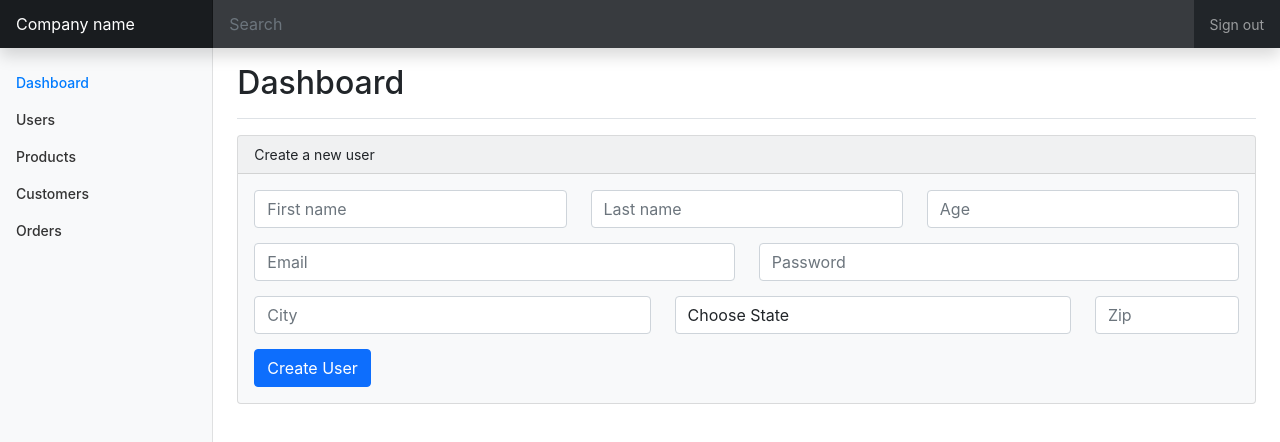
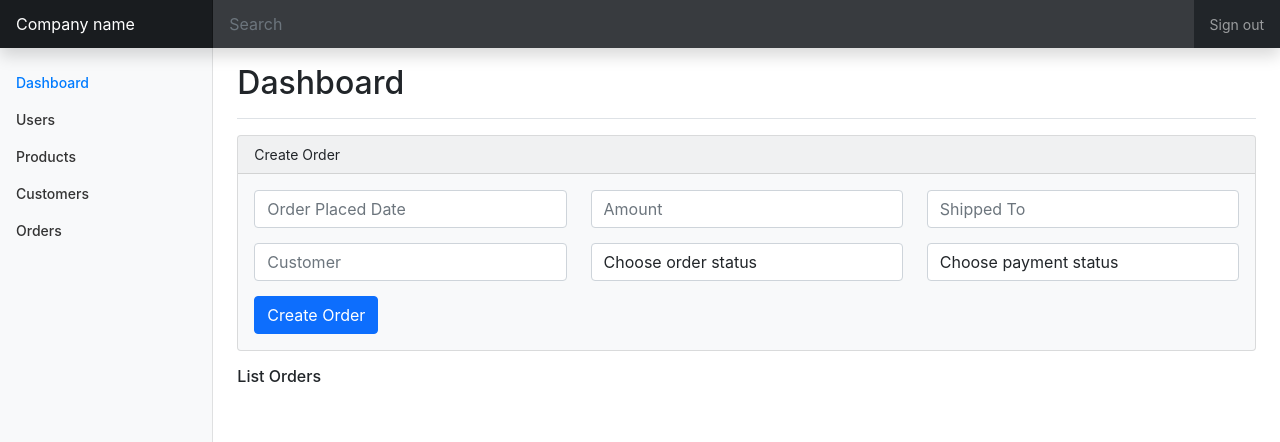
Before and after one commit to sarathiscookie/react-project, a React (Create React App) app: page / in a window 1280 px wide. Shown: the top 442 px of the page. Built offline with nearby package versions, Linux system fonts and the light colour scheme.

Commit message:
Add order functionality. Getting and setting form values, validation and clear input.

```diff
--- a/src/components/Dashboard.js
+++ b/src/components/Dashboard.js
@@ -9,6 +9,8 @@ import SideBarMenu from "./SideBarMenu";
 import Product from "./products/Product";
 
 import User from "./users/User";
+
+import Order from './orders/Order';
 
 function Dashboard() {
   return (
@@ -26,8 +28,9 @@ function Dashboard() {
 
             {/* <Product /> */}
 
-            <User />
+            {/* <User /> */}
 
+            <Order />
           </main>
         </div>
       </div>
--- /dev/null
+++ b/src/components/orders/AddOrder.js
@@ -0,0 +1,149 @@
+import React, { useState } from "react";
+
+import Card from "./UI/Card";
+
+import Button from "./UI/Button";
+
+import "./Order.css";
+
+export default function AddOrder() {
+
+  const [orderPlacedDate, setOrderPlacedDate] = useState('');
+
+  const [amount, setAmount] = useState('');
+
+  const [shippedTo, setShippedTo] = useState('');
+
+  const [customer, setCustomer] = useState('');
+
+  const [orderStatus, setOrderStatus] = useState('');
+
+  const [paymentStatus, setPaymentStatus] = useState('');
+
+  const orderPlacedDateEventHandler = (event) => {
+      setOrderPlacedDate(event.target.value);
+  };
+
+  const amountEventHandler = (event) => {
+    setAmount(event.target.value);
+  }
+
+  const shippedToEventHandler = (event) => {
+    setShippedTo(event.target.value);
+  }
+
+  const customerEventHandler = (event) => {
+    setCustomer(event.target.value);
+  }
+
+  const orderStatusEventHandler = (event) => {
+    setOrderStatus(event.target.value);
+  }
+
+  const paymentStatusEventHandler = (event) => {
+    setPaymentStatus(event.target.value);
+  }
+
+  const createOrderFormEventHandler = (event) => {
+    event.preventDefault();
+
+    if (orderPlacedDate.trim().length === 0 || amount.trim().length === 0 || shippedTo.trim().length === 0 || customer.trim().length === 0 || orderStatus.trim().length === 0 || paymentStatus.trim().length === 0) {
+        console.log('Fill all inputs');
+        return;
+    }
+
+    if( +amount < 1) {
+        console.log('Amount must be greater than zero');
+        return;
+    }
+
+    const formData = {
+        orderPlacedDate: orderPlacedDate,
+        amount: +amount,
+        shippedTo: shippedTo,
+        customer: customer,
+        orderStatus: orderStatus,
+        paymentStatus: paymentStatus
+    };
+
+    console.log(formData);
+
+    setOrderPlacedDate('');
+    setAmount('');
+    setShippedTo('');
+    setCustomer('');
+    setOrderStatus('');
+    setPaymentStatus('');
+  };
+
+  return (
+    <div>
+      <Card header="Create Order">
+        <form onSubmit={createOrderFormEventHandler}>
+          <div className="row marginBottom">
+            <div className="col">
+              <input
+                type="text"
+                className="form-control"
+                placeholder="Order Placed Date"
+                id="orderPlacedDate"
+                value={orderPlacedDate}
+                onChange={orderPlacedDateEventHandler}
+              />
+            </div>
+            <div className="col">
+              <input
+                type="number"
+                className="form-control"
+                placeholder="Amount"
+                id="amount"
+                value={amount}
+                onChange={amountEventHandler}
+              />
+            </div>
+            <div className="col">
+              <input
+                type="text"
+                className="form-control"
+                placeholder="Shipped To"
+                id="shippedTo"
+                value={shippedTo}
+                onChange={shippedToEventHandler}
+              />
+            </div>
+          </div>
+
+          <div className="row marginBottom">
+            <div className="col">
+              <input
+                type="text"
+                className="form-control"
+                placeholder="Customer"
+                id="customer"
+                value={customer}
+                onChange={customerEventHandler}
+              />
+            </div>
+            <div className="col">
+              <select id="status" className="form-control" value={orderStatus} onChange={orderStatusEventHandler}>
+                <option value="0">Choose order status</option>
+                <option value="1">Open</option>
+                <option value="2">Close</option>
+              </select>
+            </div>
+            <div className="col">
+              <select id="paymentStatus" className="form-control" value={paymentStatus} onChange={paymentStatusEventHandler}>
+                <option value="0">Choose payment status</option>
+                <option value="1">Paid</option>
+                <option value="2">Not Paid</option>
+              </select>
+            </div>
+          </div>
+          <Button type="submit" cssClass="btn btn-primary">
+            Create Order
+          </Button>
+        </form>
+      </Card>
+    </div>
+  );
+}
--- /dev/null
+++ b/src/components/orders/Order.css
@@ -0,0 +1,3 @@
+.marginBottom {
+    margin-bottom:15px;
+}
--- /dev/null
+++ b/src/components/orders/Order.js
@@ -0,0 +1,14 @@
+import React from 'react';
+
+import AddOrder from './AddOrder';
+
+import OrderList from './OrderList';
+
+export default function Order() {
+    return (
+        <div>
+            <AddOrder />
+            <OrderList />
+        </div>
+    )
+}
--- /dev/null
+++ b/src/components/orders/OrderList.js
@@ -0,0 +1,9 @@
+import React from 'react';
+
+export default function OrderList() {
+    return (
+        <div>
+            <h6>List Orders</h6>
+        </div>
+    )
+}
--- /dev/null
+++ b/src/components/orders/UI/Button.js
@@ -0,0 +1,9 @@
+import React from 'react'
+
+export default function Button(props) {
+    return (
+        <div>
+            <button type={props.type} className={props.cssClass}>{props.children}</button>
+        </div>
+    )
+}
--- /dev/null
+++ b/src/components/orders/UI/Card.css
@@ -0,0 +1,3 @@
+.widthClass {
+    width: 18rem;
+}
--- /dev/null
+++ b/src/components/orders/UI/Card.js
@@ -0,0 +1,14 @@
+import React from "react";
+
+import './Card.css';
+
+export default function Card(props) {
+  return (
+    <div>
+      <div className="card text-dark bg-light mb-3 maxWidthClass">
+        <div className="card-header">{props.header}</div>
+        <div className="card-body">{props.children}</div>
+      </div>
+    </div>
+  );
+}
```
